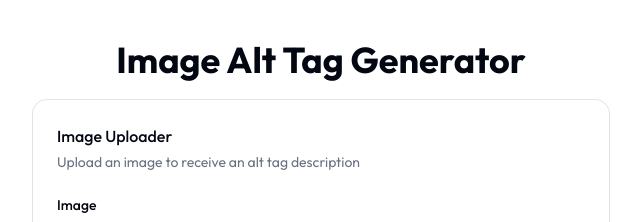
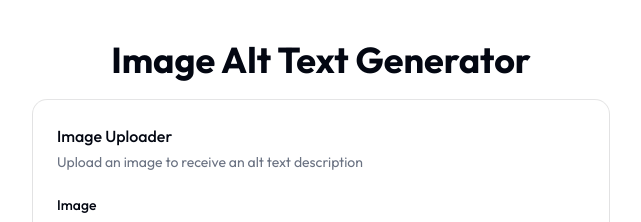
Before and after one commit to JMixson/alt-text-generator, a Next.js app: page / in a window 1280 px wide. Shown: the top 222 px of the page, without its empty margins (319-960 px from the left). Built offline with nearby package versions, Linux system fonts and the light colour scheme.

Commit message:
Replace "tag" with "text"

```diff
--- a/app/page.tsx
+++ b/app/page.tsx
@@ -11,7 +11,7 @@ export default function Page() {
   return (
     <div className="my-5 max-w-xl">
       <h1 className="mb-5 text-center text-4xl font-bold">
-        Image Alt Tag Generator
+        Image Alt Text Generator
       </h1>
       <ImageUploadForm
         isLoading={isLoading}
--- a/components/ImageUploadForm.tsx
+++ b/components/ImageUploadForm.tsx
@@ -102,7 +102,7 @@ function ImageUploadForm({
       <CardHeader>
         <CardTitle>Image Uploader</CardTitle>
         <CardDescription>
-          Upload an image to receive an alt tag description
+          Upload an image to receive an alt text description
         </CardDescription>
       </CardHeader>
 
```
Also changed, not shown: 1 other file (tests, documents, lock files or other folders).
